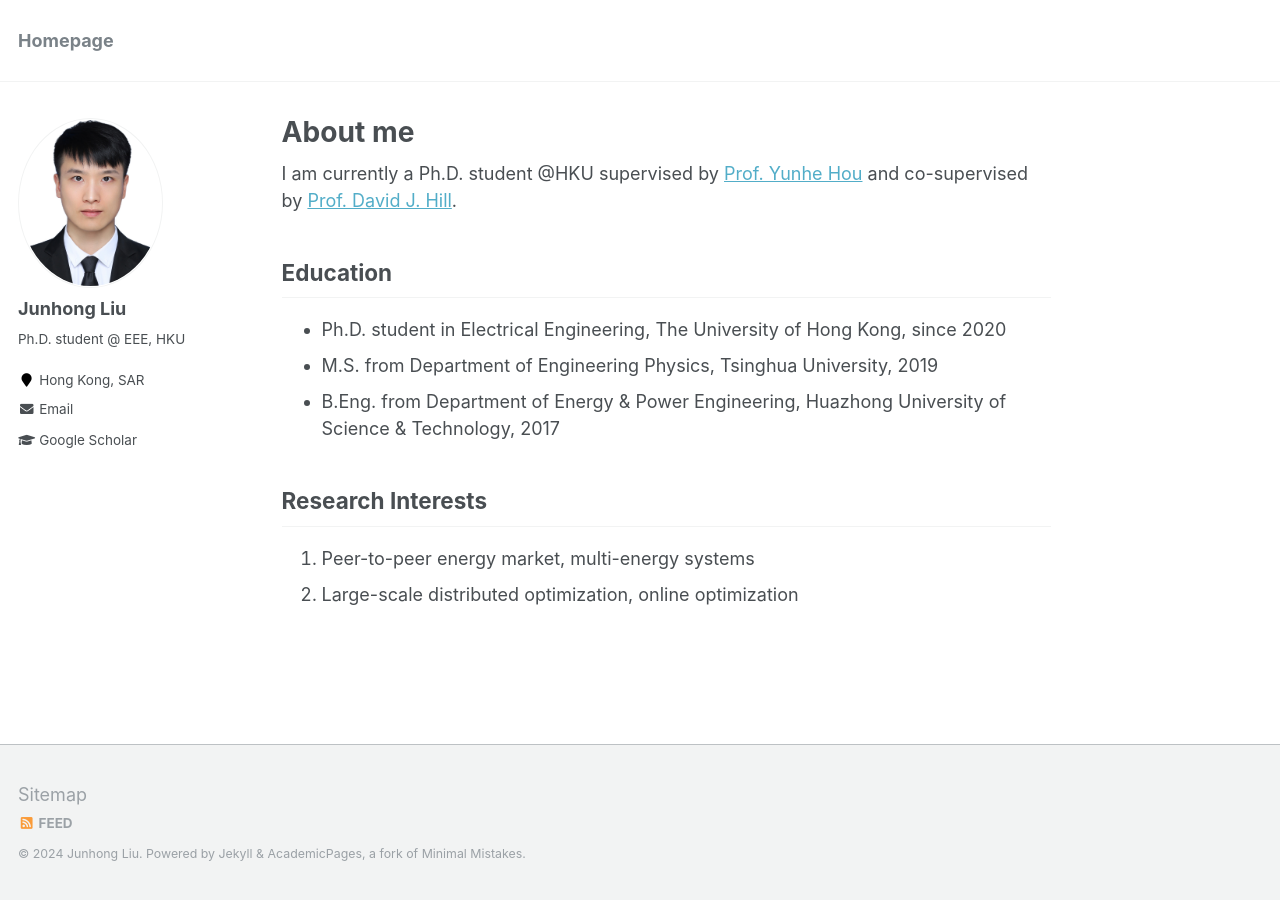
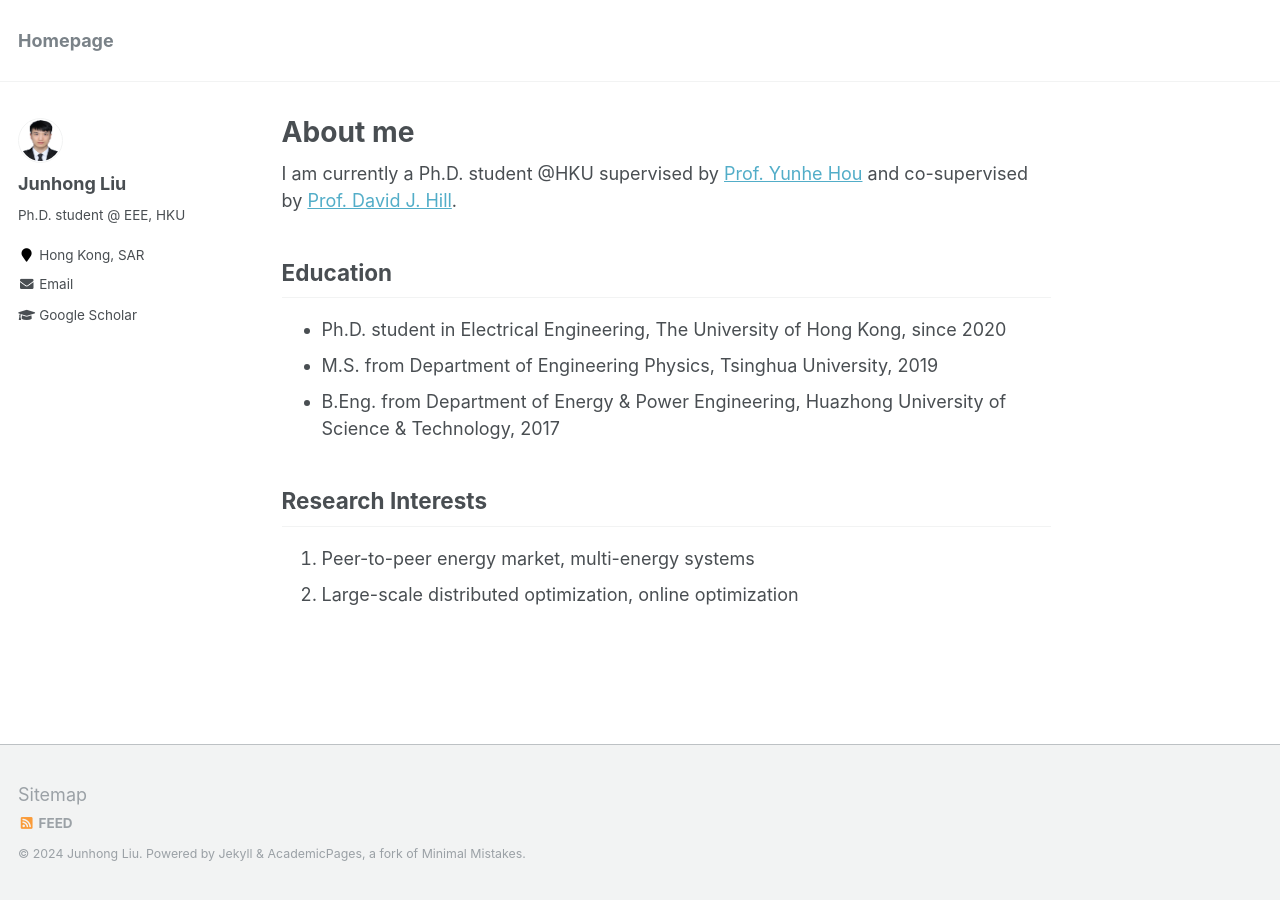
Before and after one commit to johnny-eee/online, a Jekyll site: the page built from _pages/about.md, in a window 1280 px wide. Built offline with Jekyll 4.4.1, drawn with Linux system fonts in a browser that asks for light colours.

Commit message:
Update _sidebar.scss

```diff
--- a/_sass/_sidebar.scss
+++ b/_sass/_sidebar.scss
@@ -78,12 +78,12 @@
 
   @include breakpoint($large) {
     display: block;
-    width: auto;
-    height: auto;
+    width: 45px;
+    height: 45px;
   }
 
   img {
-    max-width: 145px;
+    max-width: 130px;
     border-radius: 50%;
 
     @include breakpoint($large) {
```
